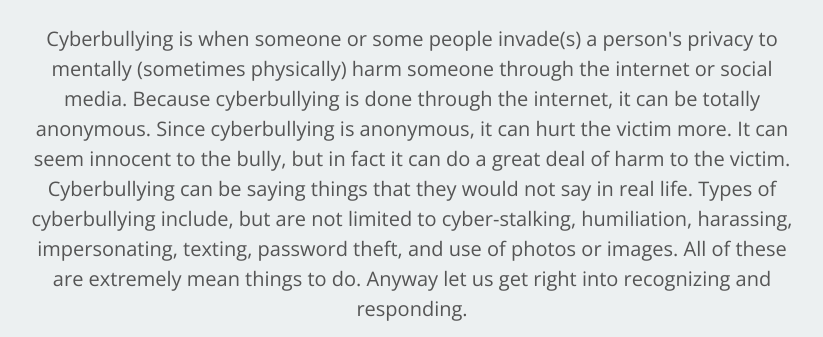
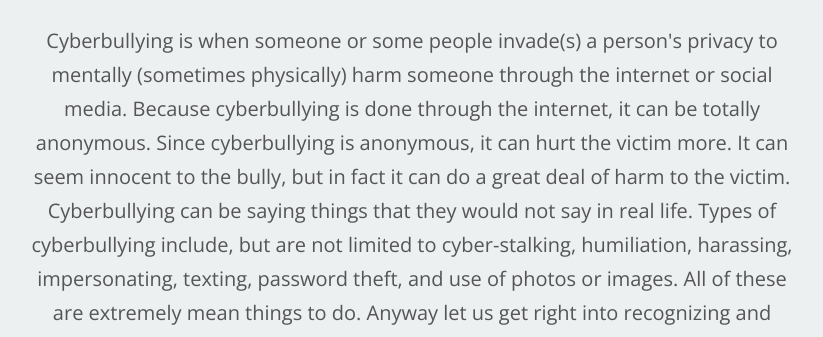
Before and after one commit to iamcoollego/antibullying, a plain HTML site: page index.html in a window 1280 px wide. Shown: the part 165-502 px from the top of the page, without its empty margins (228-1051 px from the left). Drawn offline with nearby package versions, Linux system fonts and the light colour scheme.

Commit message:
line spacing

```diff
--- a/index.html
+++ b/index.html
@@ -61,7 +61,7 @@
                 padding-top: 40px;
                 width: 60%;
                 margin: 0 auto;
-                line-height: 1.5em;
+                line-height: 1.7em;
             }
             h1 {
                 color:#e67e22;
```
